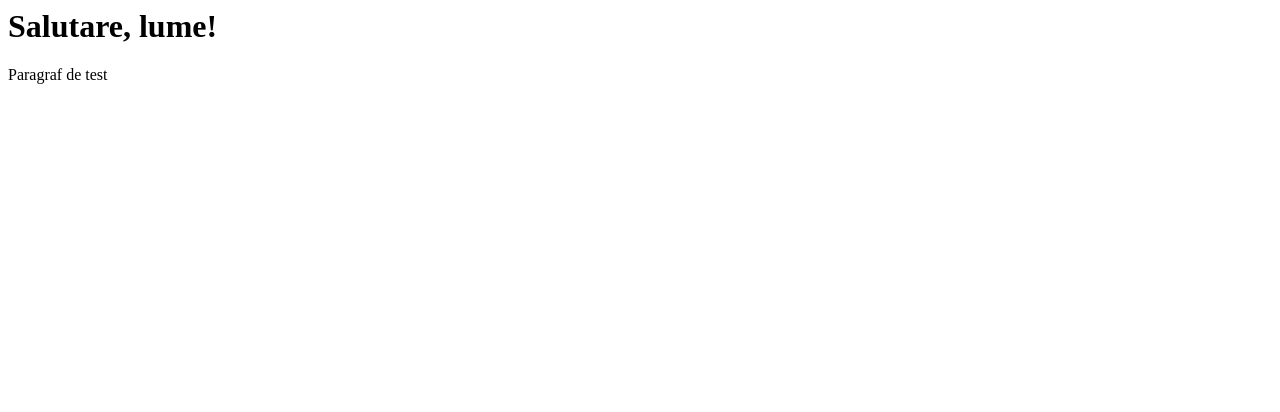
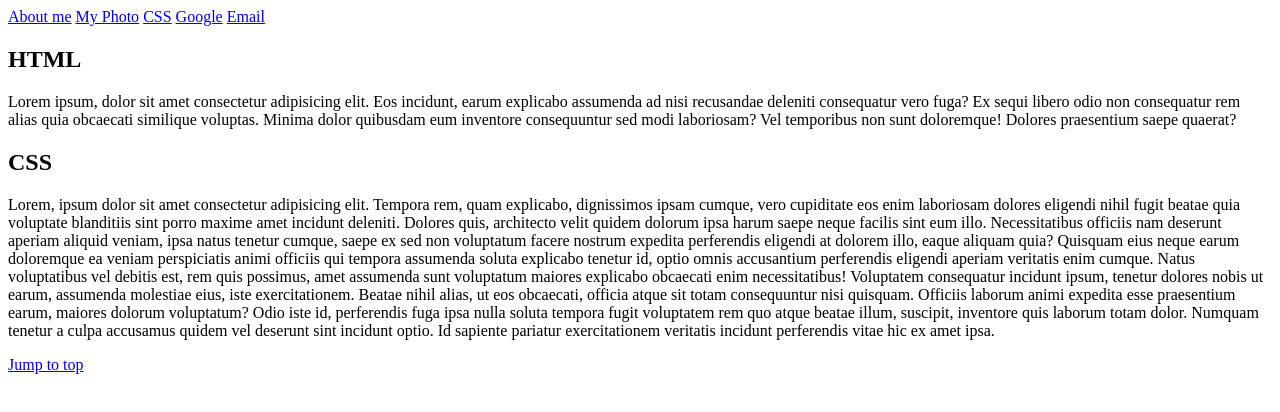
Before and after one commit to adelle47/test1, a plain HTML site: page index.html in a window 1280 px wide. Drawn offline with Linux system fonts and the light colour scheme.

Commit message:
feat: fisier nou de index2

```diff
--- a/index.html
+++ b/index.html
@@ -1,2 +1,21 @@
-<h1>Salutare, lume!</h1>
-<p>Paragraf de test</p>
+<!DOCTYPE html>
+<html lang="en">
+<head>
+    <meta charset="UTF-8">
+    <meta name="viewport" content="width=device-width, initial-scale=1.0">
+    <meta name="keywords" content="HTML, CSS">
+    <meta name="description" content="Details about website while searching on google">
+    <title>Document</title>
+<body>
+    <a href="company/about.html">About me</a>
+    <a href="images/dogs.JPEG" download="">My Photo</a>
+    <a href="#section-css">CSS</a>
+    <a href="https://google.com">Google</a>
+    <a href="mailto:programmingwithmosh@gmail.com">Email</a>
+    <h2>HTML</h2>
+    <p>Lorem ipsum, dolor sit amet consectetur adipisicing elit. Eos incidunt, earum explicabo assumenda ad nisi recusandae deleniti consequatur vero fuga? Ex sequi libero odio non consequatur rem alias quia obcaecati similique voluptas. Minima dolor quibusdam eum inventore consequuntur sed modi laboriosam? Vel temporibus non sunt doloremque! Dolores praesentium saepe quaerat?</p>
+    <h2 id="section-css">CSS</h2>
+    <p>Lorem, ipsum dolor sit amet consectetur adipisicing elit. Tempora rem, quam explicabo, dignissimos ipsam cumque, vero cupiditate eos enim laboriosam dolores eligendi nihil fugit beatae quia voluptate blanditiis sint porro maxime amet incidunt deleniti. Dolores quis, architecto velit quidem dolorum ipsa harum saepe neque facilis sint eum illo. Necessitatibus officiis nam deserunt aperiam aliquid veniam, ipsa natus tenetur cumque, saepe ex sed non voluptatum facere nostrum expedita perferendis eligendi at dolorem illo, eaque aliquam quia? Quisquam eius neque earum doloremque ea veniam perspiciatis animi officiis qui tempora assumenda soluta explicabo tenetur id, optio omnis accusantium perferendis eligendi aperiam veritatis enim cumque. Natus voluptatibus vel debitis est, rem quis possimus, amet assumenda sunt voluptatum maiores explicabo obcaecati enim necessitatibus! Voluptatem consequatur incidunt ipsum, tenetur dolores nobis ut earum, assumenda molestiae eius, iste exercitationem. Beatae nihil alias, ut eos obcaecati, officia atque sit totam consequuntur nisi quisquam. Officiis laborum animi expedita esse praesentium earum, maiores dolorum voluptatum? Odio iste id, perferendis fuga ipsa nulla soluta tempora fugit voluptatem rem quo atque beatae illum, suscipit, inventore quis laborum totam dolor. Numquam tenetur a culpa accusamus quidem vel deserunt sint incidunt optio. Id sapiente pariatur exercitationem veritatis incidunt perferendis vitae hic ex amet ipsa.</p>
+<a href="#">Jump to top</a>
+</body>
+</html>
```
